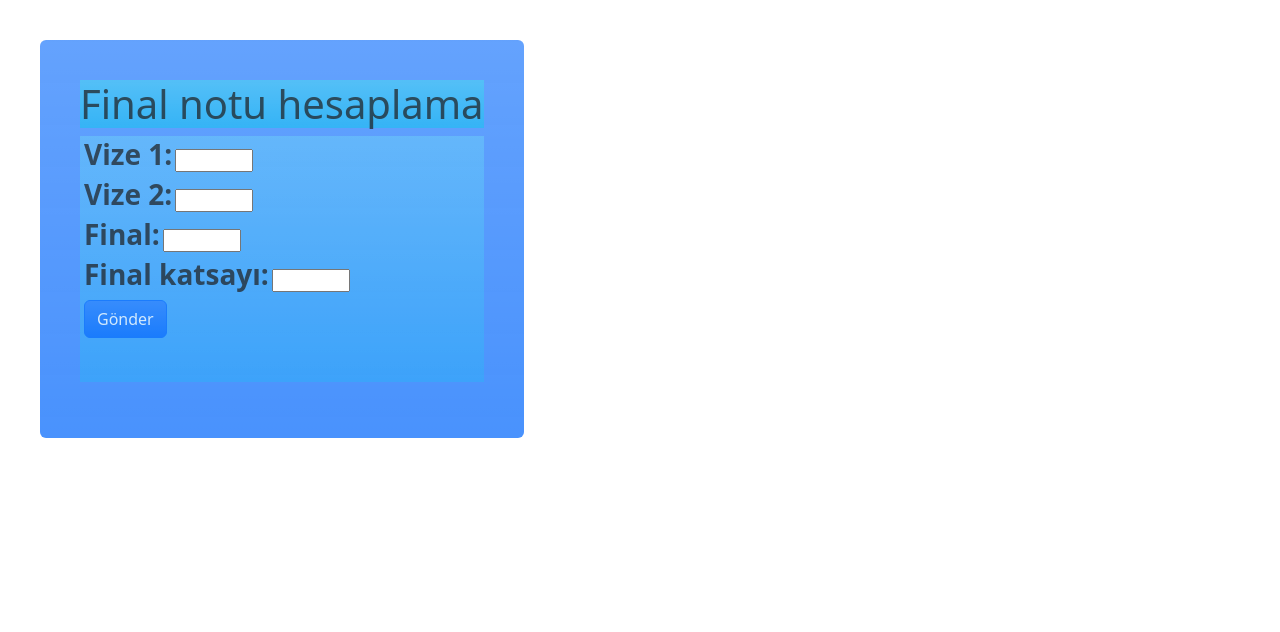
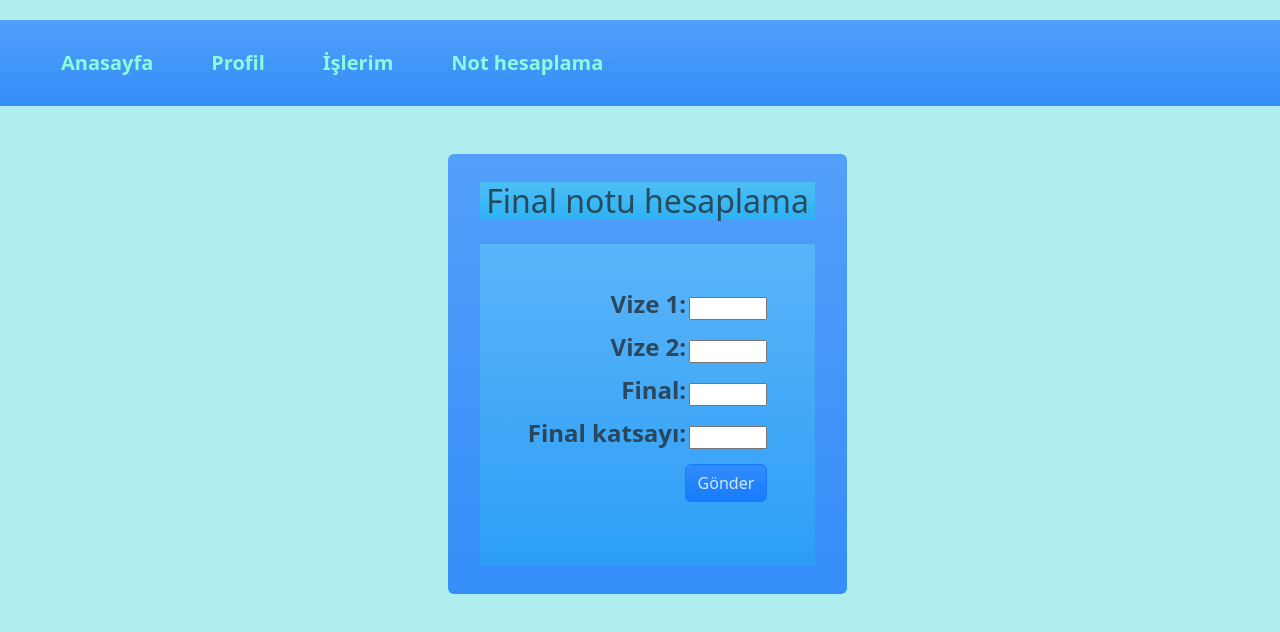
Before and after one commit to yavuzyelegen/js_vize_final_not_hesaplama, a plain HTML site: page final_hesap.html in a window 1280 px wide. Drawn offline with nearby package versions, Linux system fonts and the light colour scheme; files that its build step writes are made by us from their sources; files whose address does not match are found by name.

Commit message:
navbar, bootstrap, css düzenlemeler
navbar, bootstrap, css düzenlemeler

```diff
--- a/index.html
+++ b/final_hesap.html
@@ -3,36 +3,45 @@
 <head>
     <meta charset="UTF-8">
     <meta name="viewport" content="width=device-width, initial-scale=1.0">
-    <title>Document</title>
+    <title>Final Hesap</title>
     <link href="https://cdn.jsdelivr.net/npm/bootstrap@5.3.3/dist/css/bootstrap.min.css" rel="stylesheet" integrity="sha384-QWTKZyjpPEjISv5WaRU9OFeRpok6YctnYmDr5pNlyT2bRjXh0JMhjY6hW+ALEwIH" crossorigin="anonymous">
     <link rel="stylesheet" href="../Vize-Final-Notu-Hesaplama/style.css">
+
 </head>
 <body>
-    <div class="bg-gradient bg-primary bg-opacity-75 badge" id="finalHesap">
-        <h1 class="bg-gradient fs-1 bg-info bg-opacity-50 text-muted">Final notu hesaplama</h1>
-        <form class="bg-gradient bg-info bg-opacity-25 fw-bolder text-dark text-opacity-75" id="form" onsubmit="return myFunction(event)">
+    <ul id="navbar" class="bg-gradient bg-primary opacity-75">
+        <li><a class="badge" href="../Vize-Final-Notu-Hesaplama/anasayfa.html">Anasayfa</a></li>
+        <li><a class="badge" href="">Profil</a></li>
+        <li><a class="badge" href="">İşlerim</a></li>
+        <li><a class="badge" href="../Vize-Final-Notu-Hesaplama/final_hesap.html">Not hesaplama</a></li>
+    </ul>
+
+    <div class="bg-gradient bg-primary bg-opacity-75 badge" id="cerceve">
+        <h1 class="bg-gradient fs-2 bg-info bg-opacity-50 text-muted m-4">Final notu hesaplama</h1>
+        <form class="bg-gradient p-5 bg-info bg-opacity-25 fw-bolder text-dark text-opacity-75 m-4" id="form" onsubmit="return myFunction(event)">
             <div class="formSatir">
-                <label class="fs-3" for="vize1">Vize 1:</label>
+                <label class="fs-4" for="vize1">Vize 1:</label>
                 <input type="number" name="vize1" id="vize1" min="0" max="100">
             </div>
             <div class="formSatir">
-                <label class="fs-3" for="vize2">Vize 2: </label>
+                <label class="fs-4" for="vize2">Vize 2: </label>
                 <input type="number" name="vize2" id="vize2" min="0" max="100">
             </div>
             <div class="formSatir">
-                <label class="fs-3" for="final">Final: </label>
+                <label class="fs-4" for="final">Final: </label>
                 <input type="number" name="final" id="final" min="0" max="100">
             </div class="formSatir">
             <div class="formSatir">
-                <label class="fs-3" for="finalKatsayi">Final katsayı: </label>
+                <label class="fs-4" for="finalKatsayi">Final katsayı: </label>
                 <input type="number" name="finalKatsayi" id="finalKatsayi" min="0" max="100">
             </div class="formSatir">
             <div class="formSatir">
                 <input class="bg-gradient btn btn-primary opacity-75" type="submit" id="gonderBtn" value="Gönder">
             </div>
-            <p style="padding: 20px;" class="fs-4" id="sonuc"></p>
+            <p class="fs-4" id="sonuc"></p>
         </form>
     </div>
+
     <script src="../Vize-Final-Notu-Hesaplama/app.js"></script>
     <script src="https://cdn.jsdelivr.net/npm/bootstrap@5.3.3/dist/js/bootstrap.bundle.min.js" integrity="sha384-YvpcrYf0tY3lHB60NNkmXc5s9fDVZLESaAA55NDzOxhy9GkcIdslK1eN7N6jIeHz" crossorigin="anonymous"></script>
 </body>
--- a/style.css
+++ b/style.css
@@ -1,10 +1,39 @@
-#finalHesap{
-    padding: 40px;
-    margin: 40px;
+#navbar{
+    display: inline;
+    width: 100%;
+    position: fixed;
+    list-style-type:none;
+    top:20px;
+}
+
+#navbar li {
+    list-style-type: none;
+    display: inline;
+    padding: 26px 16px;
+    float: left;
+}
+
+#navbar li a{
+    text-decoration: none;
+    color: aquamarine;
+    font-size: 20px;
+}
+#navbar li a:hover{
+    background-color:#1694d3;
+}
+
+body{
+    background-color: paleturquoise;
+    margin-top: 12%;
+    margin-bottom: 12%;
+}
+
+#cerceve{
+    margin-left: 35%;
 }
 
 .formSatir{
     display: block;
-    text-align: left;
-    padding: 4px;
+    text-align: right;
+    margin-bottom: 15px;
 }
```
Also changed, not shown: anasayfa.html (added, +24 -0 lines).
